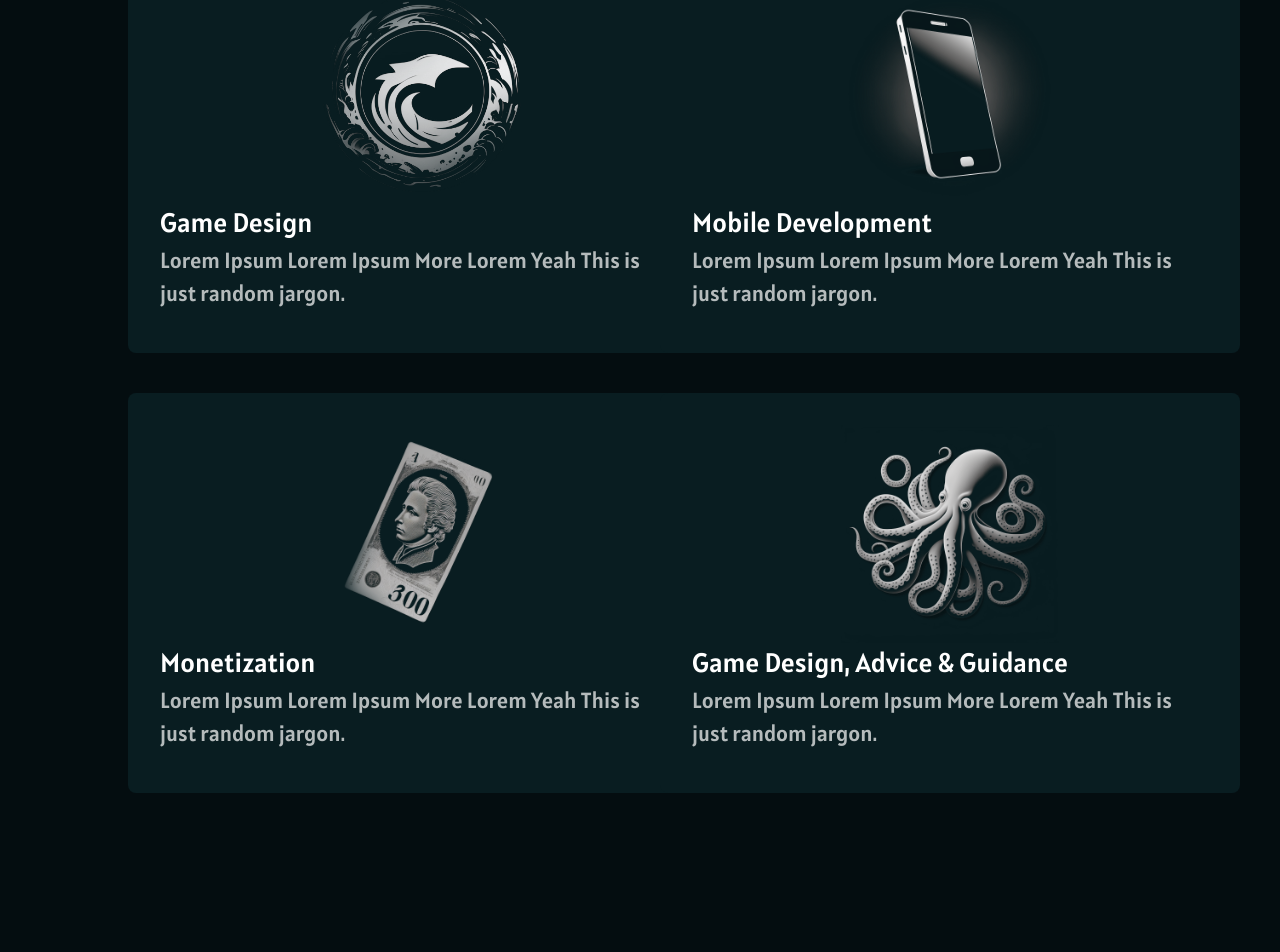
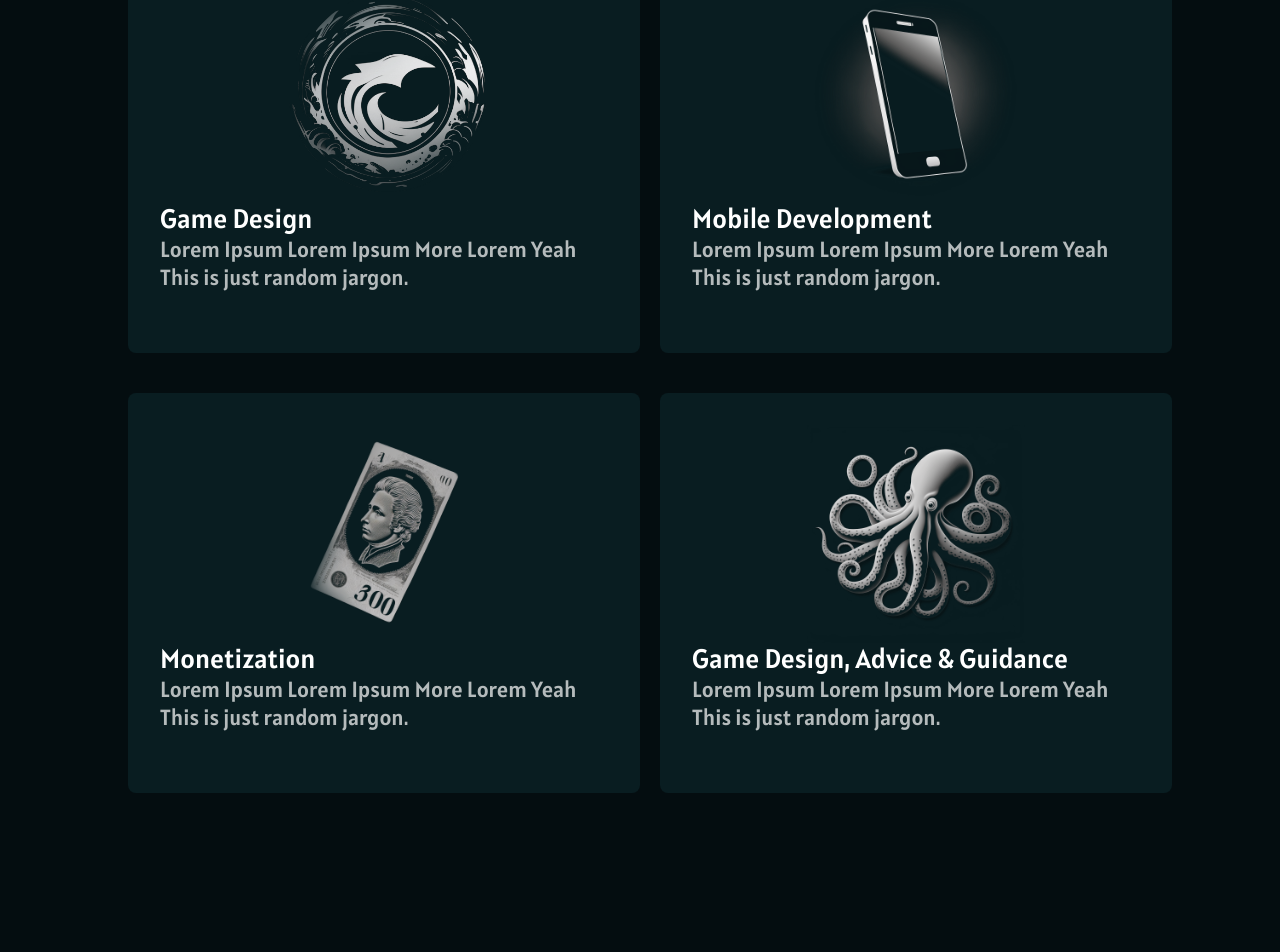
Before and after one commit to Clstialdev/oceanview, a Next.js app: page / in a window 1280 px wide. Shown: the part 1795-2747 px from the top of the page. Built offline with nearby package versions, Linux system fonts and the light colour scheme.

Commit message:
animation test

```diff
--- a/package.json
+++ b/package.json
@@ -9,6 +9,7 @@
     "start": "next start"
   },
   "dependencies": {
+    "framer-motion": "^9.0.1",
     "next": "13.1.6",
     "react": "18.2.0",
     "react-dom": "18.2.0",
--- a/src/components/ServiceCard.tsx
+++ b/src/components/ServiceCard.tsx
@@ -1,6 +1,6 @@
 import { type NextPage } from "next";
 import Image from "next/image";
-import { useEffect, useRef } from "react";
+import { useEffect, useRef, useState } from "react";
 
 interface ServiceCardProps {
   image: string;
@@ -14,13 +14,37 @@ const ServiceCard: NextPage<ServiceCardProps> = ({
   title = "Title Here",
   description = "Lorem Ipsum Lorem Ipsum More Lorem Yeah This is just random jargon.",
 }) => {
-  const cardRef = useRef(null);
+  const cardRef = useRef<HTMLDivElement>(null);
+
+  const animateCard = (e: MouseEvent) => {
+    const cardElement = cardRef.current as HTMLDivElement;
+    const x = e.clientX - (cardElement.offsetLeft ?? 0);
+    const y = e.clientY - (cardElement.offsetTop ?? 0);
+    cardElement.style.transform = `rotate(${x * 0.01}deg) rotateZ(${
+      y * 0.1
+    }deg)`;
+  };
+
+  const animateCardDefault = (e: MouseEvent) => {
+    const cardElement = cardRef.current as HTMLDivElement;
+    const x = e.clientX - (cardElement.offsetLeft ?? 0);
+    const y = e.clientY - (cardElement.offsetTop ?? 0);
+    cardElement.style.transform = `rotate(${0}deg) rotateZ(${0}deg)`;
+  };
 
   useEffect(() => {
-    const cardElement = cardRef.current as HTMLElement | null;
+    const cardElement = cardRef.current as HTMLDivElement;
+    console.log(cardElement.offsetLeft);
 
-    const cardHeight = cardElement?.offsetHeight;
-    const cardWidth = cardElement?.offsetWidth;
+    cardElement.addEventListener("mouseover", (e) => animateCard(e));
+    cardElement.addEventListener("mouseleave", (e) => animateCardDefault(e));
+
+    return () => {
+      cardElement.removeEventListener("mouseover", (e) => animateCard(e));
+      cardElement.removeEventListener("mouseleave", (e) =>
+        animateCardDefault(e)
+      );
+    };
   }, []);
 
   const distance = () => {
@@ -29,7 +53,7 @@ const ServiceCard: NextPage<ServiceCardProps> = ({
 
   return (
     <div
-      className="relative h-[400px] w-[580px] rounded-lg bg-services-light p-8"
+      className="relative h-[400px] w-[40vw] max-w-[580px] rounded-lg bg-services-light p-8"
       ref={cardRef}
     >
       {/* Image */}
@@ -45,8 +69,10 @@ const ServiceCard: NextPage<ServiceCardProps> = ({
 
       {/* Card Details */}
       <div>
-        <h1 className="font-alatsi text-[27px] text-white">{title}</h1>
-        <p className="font-alatsi text-[22px] text-white text-opacity-70">
+        <h1 className="font-alatsi text-white sm:text-2xl lg:text-[27px]">
+          {title}
+        </h1>
+        <p className="font-alatsi text-white text-opacity-70 sm:text-lg lg:text-[22px]">
           {description}
         </p>
       </div>
--- a/src/sections/Hero.tsx
+++ b/src/sections/Hero.tsx
@@ -6,7 +6,7 @@ const Hero: NextPage = () => {
     <div className="relative h-screen w-full overflow-hidden">
       {/* BG IMG */}
       <Image
-        src="/HeroBGSmall.png"
+        src="/final.png"
         height={3000} //this is for nextjs image optimization
         width={3000} //this is for nextjs image optimization
         style={{ objectFit: "cover", height: "100%", width: "100%" }}
--- a/src/sections/Services.tsx
+++ b/src/sections/Services.tsx
@@ -28,10 +28,23 @@ const Services: NextPage = () => {
 
       {/* Service Cards */}
       <div className="mt-12 grid grid-cols-2 gap-10">
-        <ServiceCard image="/services/gamedes.png" title="Game Design" />
-        <ServiceCard image="/services/mobile.png" title="Mobile Development" />
-        <ServiceCard image="/services/monetization.png" title="Monetization" />
         <ServiceCard
+          key={1}
+          image="/services/gamedes.png"
+          title="Game Design"
+        />
+        <ServiceCard
+          key={2}
+          image="/services/mobile.png"
+          title="Mobile Development"
+        />
+        <ServiceCard
+          key={3}
+          image="/services/monetization.png"
+          title="Monetization"
+        />
+        <ServiceCard
+          key={4}
           image="/services/octopus.png"
           title="Game Design, Advice & Guidance"
         />
--- a/tailwind.config.cjs
+++ b/tailwind.config.cjs
@@ -2,6 +2,16 @@
 module.exports = {
   content: ["./src/**/*.{js,ts,jsx,tsx}"],
   theme: {
+    screens: {
+      sm: "640px",
+      md: "768px",
+      lg: "1082px",
+      xl: "1280px",
+      xxl: "1536px",
+      xxxl: "1950px",
+      x3xl: "2048px",
+      x4k: "3500px",
+    },
     extend: {
       colors: {
         beige: "#E9D1B0",
```
Also changed, not shown: 2 other files (tests, documents, lock files or other folders).
